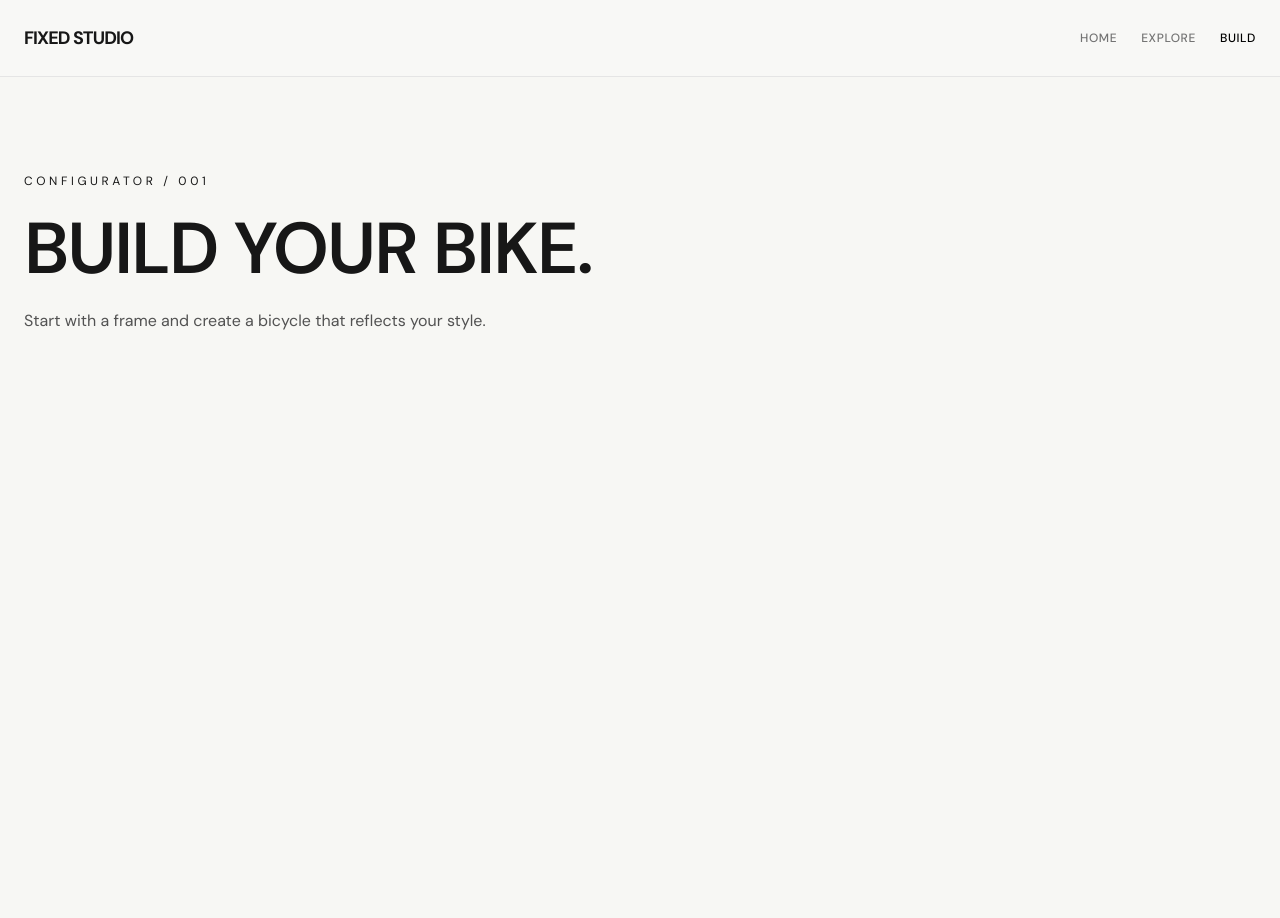
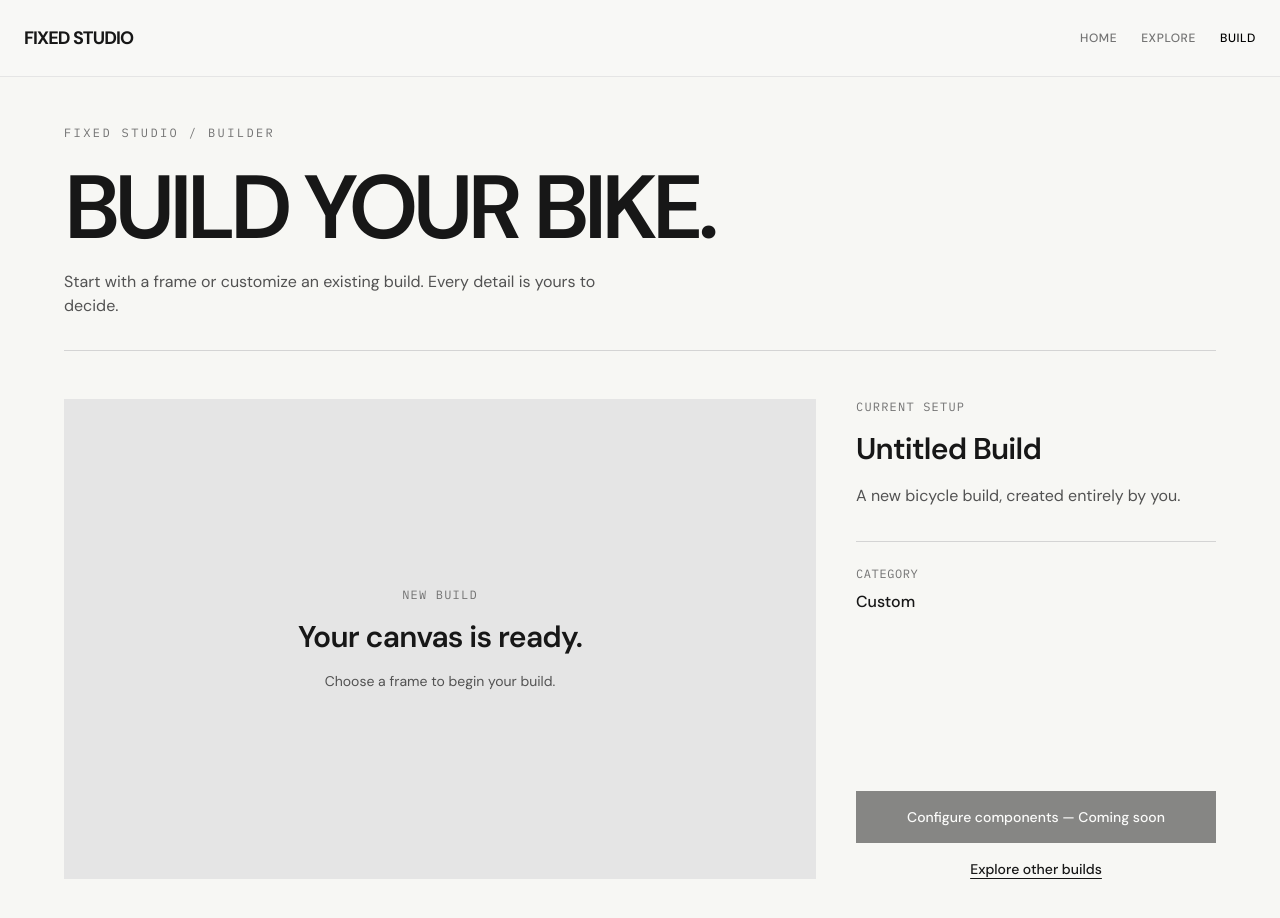
Before and after one commit to raczempeklajos/fixed-studio, a React (Vite) app in the folder frontend/: page /builder in a window 1280 px wide. Shown: the top 918 px of the page. Before the commit the page ends 877 px from the top, so only its background shows below. Built offline with nearby package versions, Linux system fonts and the light colour scheme.

Commit message:
feat: connect explore builds to bike builder

```diff
--- a/frontend/src/pages/BikeBuilderPage.tsx
+++ b/frontend/src/pages/BikeBuilderPage.tsx
@@ -1,19 +1,105 @@
+
+import { Link, useSearchParams } from "react-router-dom";
+import { bikeBuilds } from "../data/bikes";
 
 export default function BikeBuilderPage() {
+  const [searchParams] = useSearchParams();
+  const buildId = searchParams.get("build");
+
+  const selectedBuild = bikeBuilds.find(
+    (bike) => bike.id === buildId
+  );
+
   return (
-    <main className="mx-auto min-h-screen max-w-7xl px-6 py-24">
-      <p className="text-xs uppercase tracking-[0.3em]">
-        Configurator / 001
-      </p>
+    <main className="min-h-screen bg-background">
+      <section className="mx-auto max-w-[1600px] px-6 py-12 md:px-12 lg:px-16">
+        <div className="border-b border-neutral-300 pb-8">
+          <p className="font-mono text-xs uppercase tracking-[0.2em] text-neutral-500">
+            Fixed Studio / Builder
+          </p>
 
-      <h1 className="mt-6 text-5xl font-semibold tracking-tight md:text-7xl">
-        BUILD YOUR BIKE.
-      </h1>
+          <h1 className="mt-6 text-[clamp(3rem,7vw,6rem)] font-semibold leading-[0.95] tracking-[-0.065em]">
+            BUILD YOUR BIKE.
+          </h1>
 
-      <p className="mt-6 max-w-lg text-neutral-600">
-        Start with a frame and create a bicycle that
-        reflects your style.
-      </p>
+          <p className="mt-5 max-w-xl text-neutral-600">
+            Start with a frame or customize an existing build.
+            Every detail is yours to decide.
+          </p>
+        </div>
+
+        <div className="grid gap-10 py-12 lg:grid-cols-[1fr_360px]">
+          {/* Bicycle preview */}
+          <div className="flex min-h-[480px] items-center justify-center bg-neutral-200 p-8">
+            {selectedBuild ? (
+              <img
+                src={selectedBuild.image}
+                alt={`${selectedBuild.name} bicycle`}
+                className="max-h-[560px] w-full object-contain"
+              />
+            ) : (
+              <div className="text-center">
+                <p className="font-mono text-xs uppercase tracking-widest text-neutral-500">
+                  New build
+                </p>
+
+                <h2 className="mt-4 text-3xl font-semibold tracking-tight">
+                  Your canvas is ready.
+                </h2>
+
+                <p className="mt-4 text-sm text-neutral-600">
+                  Choose a frame to begin your build.
+                </p>
+              </div>
+            )}
+          </div>
+
+          {/* Build details */}
+          <aside className="flex flex-col justify-between gap-10">
+            <div>
+              <p className="font-mono text-xs uppercase tracking-widest text-neutral-500">
+                Current setup
+              </p>
+
+              <h2 className="mt-4 text-3xl font-semibold tracking-tight">
+                {selectedBuild?.name ?? "Untitled Build"}
+              </h2>
+
+              <p className="mt-4 leading-relaxed text-neutral-600">
+                {selectedBuild?.description ??
+                  "A new bicycle build, created entirely by you."}
+              </p>
+
+              <div className="mt-8 border-t border-neutral-300 pt-6">
+                <p className="font-mono text-xs uppercase tracking-wider text-neutral-500">
+                  Category
+                </p>
+
+                <p className="mt-2 font-medium">
+                  {selectedBuild?.category ?? "Custom"}
+                </p>
+              </div>
+            </div>
+
+            <div className="space-y-4">
+              <button
+                type="button"
+                disabled
+                className="w-full bg-foreground px-6 py-4 text-sm font-medium text-white opacity-50"
+              >
+                Configure components — Coming soon
+              </button>
+
+              <Link
+                to="/explore"
+                className="block text-center text-sm font-medium underline underline-offset-4"
+              >
+                Explore other builds
+              </Link>
+            </div>
+          </aside>
+        </div>
+      </section>
     </main>
   );
 }
--- a/frontend/src/pages/ExploreBuildsPage.tsx
+++ b/frontend/src/pages/ExploreBuildsPage.tsx
@@ -97,7 +97,7 @@ export default function ExploreBuildsPage() {
               </div>
 
               <Link
-                to="/builder"
+                to={`/builder?build=${bike.id}`}
                 className="mt-6 inline-block border-b border-foreground pb-1 text-sm font-medium hover:text-accent"
               >
                 Customize this build
```
